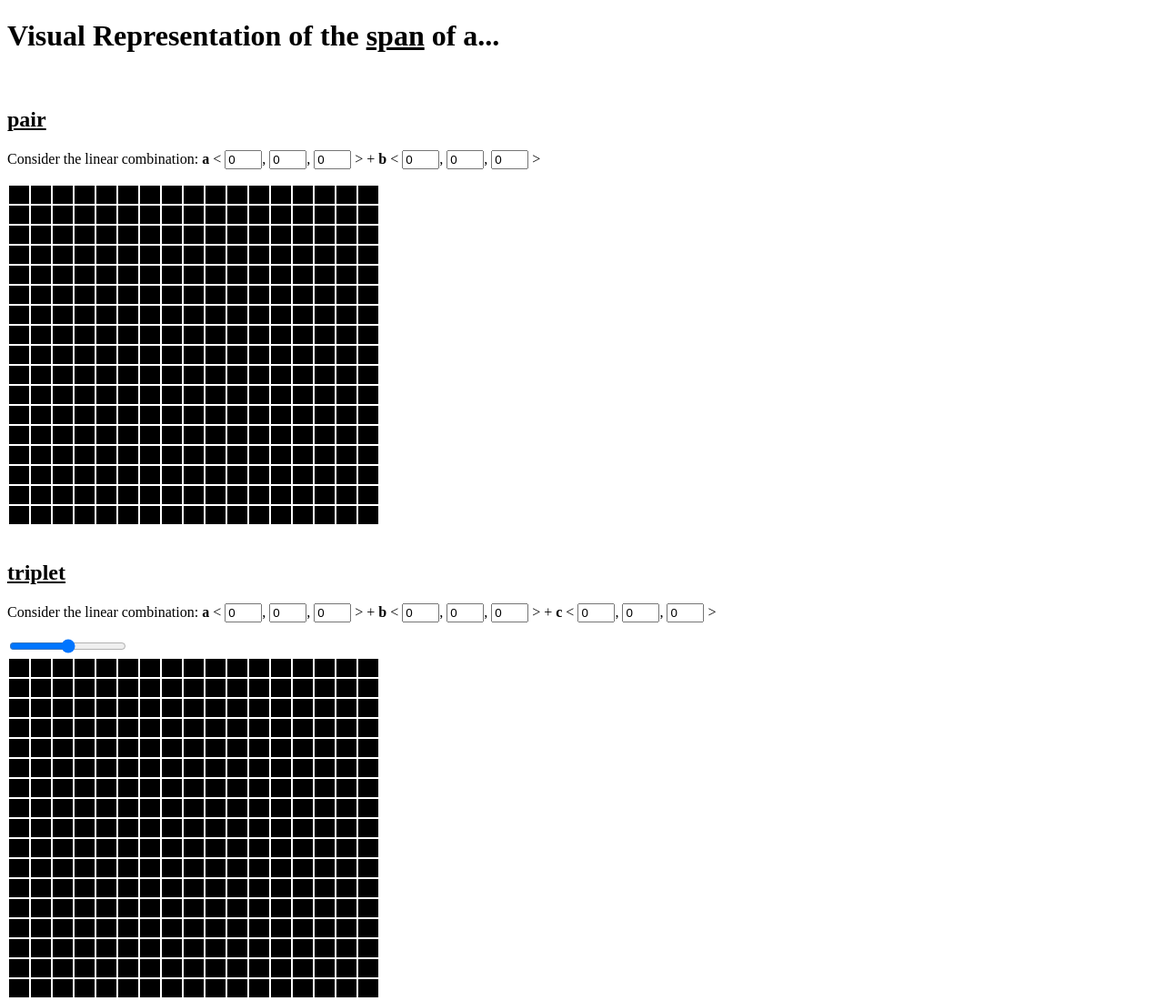
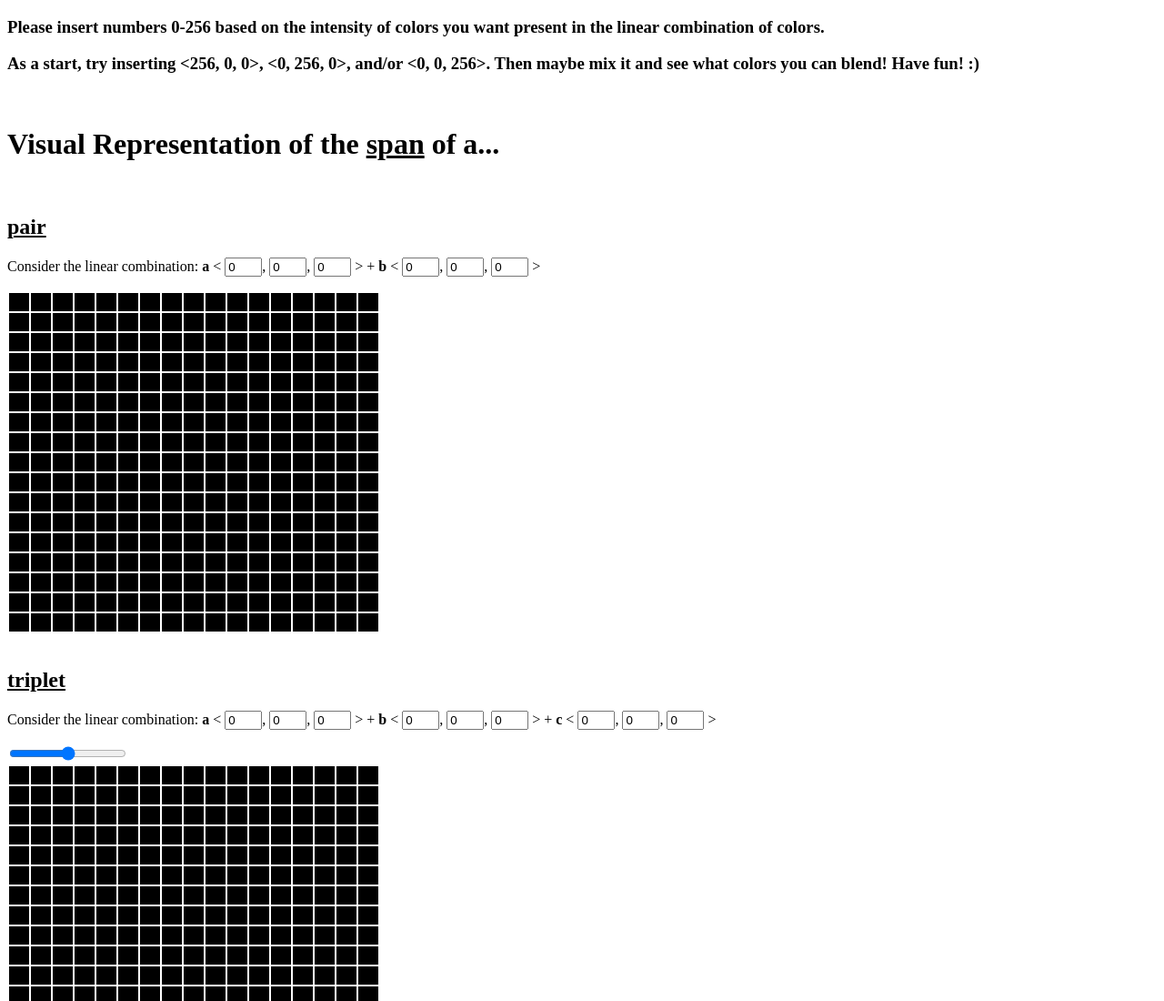
Before and after one commit to davidionita/mathy-art-contest, a plain HTML site: page index.html in a window 1280 px wide. Shown: the top 1100 px of the page at 91% size. Drawn offline with nearby package versions, Linux system fonts and the light colour scheme.

Commit message:
Update index.html

```diff
--- a/index.html
+++ b/index.html
@@ -9,6 +9,10 @@
 </head>
 
 <body>
+    <h3>Please insert numbers 0-256 based on the intensity of <R, G, B> colors you want present in the linear combination of colors.</h3>
+    <h3>As a start, try inserting <256, 0, 0>, <0, 256, 0>, and/or <0, 0, 256>.  Then maybe mix it and see what colors you can blend!  Have fun!  :)</h3>
+
+    <br/>
     <h1>Visual Representation of the <u>span</u> of a...</h1>
 
     <br/>
```
